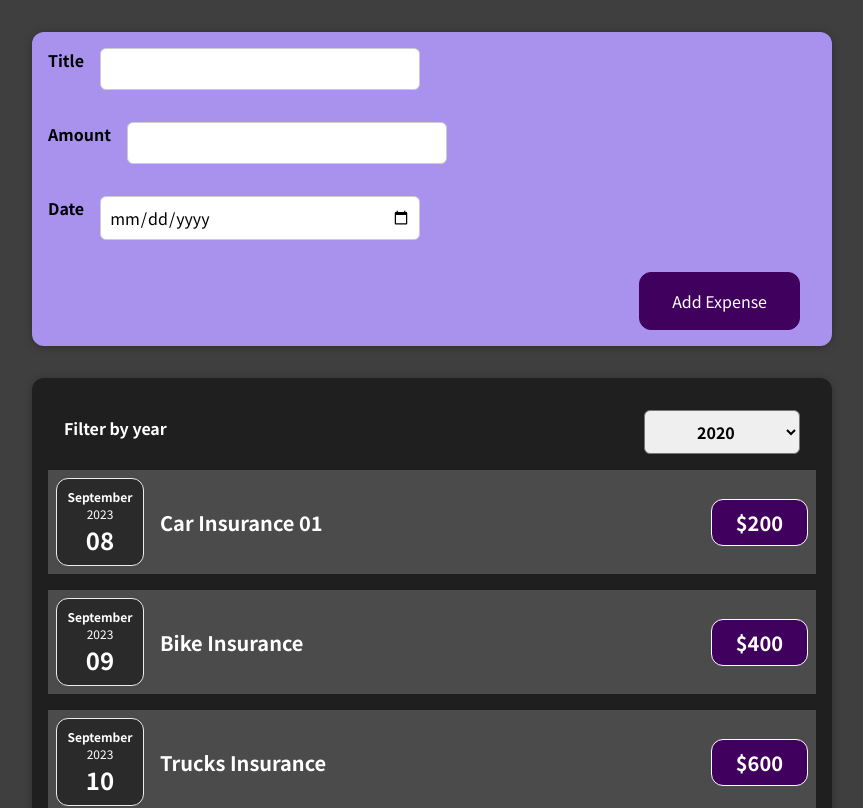
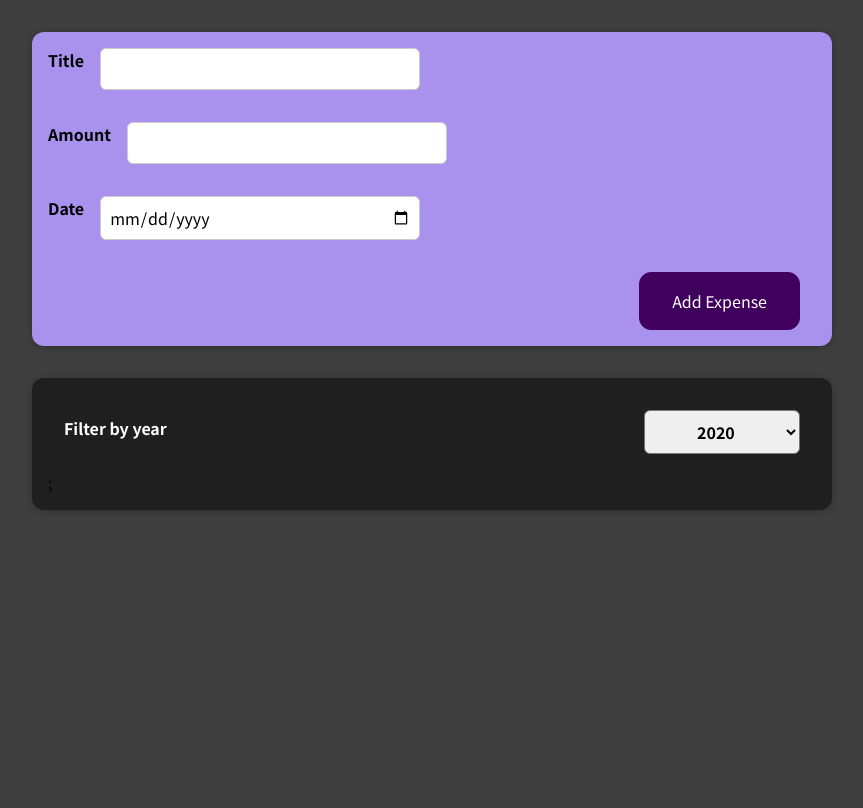
Before and after one commit to RALHI/ReactProject01, a React (Create React App) app: page / in a window 1280 px wide. Shown: the top 808 px of the page, without its empty margins (208-1071 px from the left). Built offline with nearby package versions, Linux system fonts and the light colour scheme.

Commit message:
Add Filter

```diff
--- a/src/App.js
+++ b/src/App.js
@@ -3,7 +3,7 @@ import Expenses from "./Component/Expenses/Expenses";
 import NewExpense from "./Component/Form/NewExpense";
 
 const dummy_expenses = [
-  { id: 'e1a', title: 'Car Insurance 01', amount: 200, date: new Date(2023, 8, 8), },
+  { id: 'e1', title: 'Car Insurance', amount: 200, date: new Date(2023, 8, 8), },
   { id: 'e2', title: 'Bike Insurance', amount: 400, date: new Date(2023, 8, 9), },
   { id: 'e3', title: 'Trucks Insurance', amount: 600, date: new Date(2023, 8, 10), },
   { id: 'e4', title: 'Flight Insurance', amount: 800, date: new Date(2023, 8, 11), },
--- a/src/Component/Expenses/Expenses.jsx
+++ b/src/Component/Expenses/Expenses.jsx
@@ -22,23 +22,14 @@ const Expenses = (props) => {
     //     FilterInfo = '2019 , 2020 , 2021';
     // };
 
-    //Method:02 - Change the display content with the change in the Filter
-
-    // const [FilterInfo, setFilterInfo] = useState('2019 , 2021 , 2022');
-
     const FilterChangeHandler = (selectedYear) => {
         setFilteredYear(selectedYear);
+    };
 
-        // if (selectedYear === '2020') {
-        //     setFilterInfo('2019 , 2021 , 2022')
-        // } else if (selectedYear === '2019') {
-        //     setFilterInfo('2020 , 2021 , 2022')
-        // } else if (selectedYear === '2021') {
-        //     setFilterInfo('2019 , 2020 , 2022')
-        // } else {
-        //     setFilterInfo('2019 , 2020 , 2021')
-        // }
-    };
+    //This code enable the filter option to select and change the expense list accordingly.
+    const filteredExpense = props.expenses.filter(expense => {
+        return expense.date.getFullYear().toString() === filteredYear;
+    });
 
     return (
         <Card className="expenses">
@@ -50,8 +41,9 @@ const Expenses = (props) => {
             <ExpensesFilter selectedYear={filteredYear} onChangeFilter={FilterChangeHandler} />
 
             {/* Display the expenses array dinamically */}
-            {props.expenses.map((expense) =>
+            {filteredExpense.map((expense) =>
                 <ExpenseItem
+                    key={expense.id}
                     title={expense.title}
                     amount={expense.amount}
                     date={expense.date}
```
